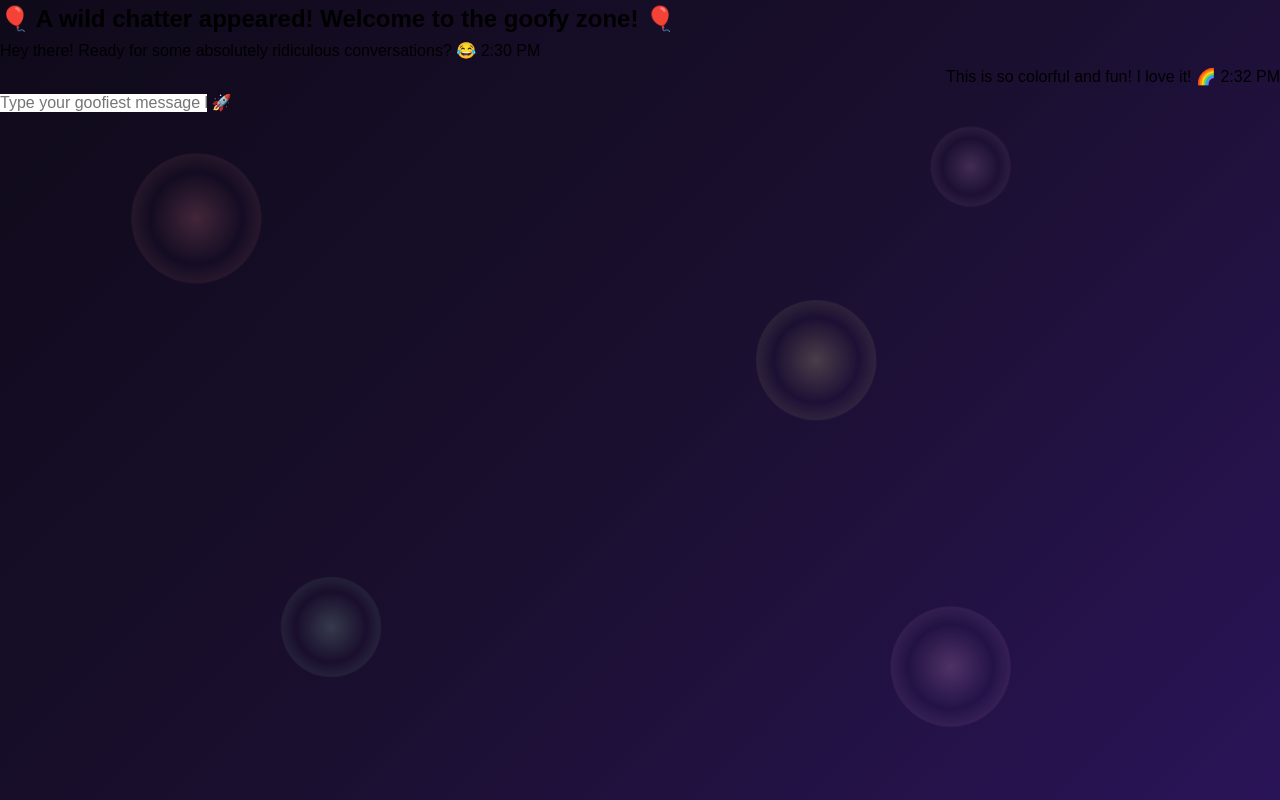
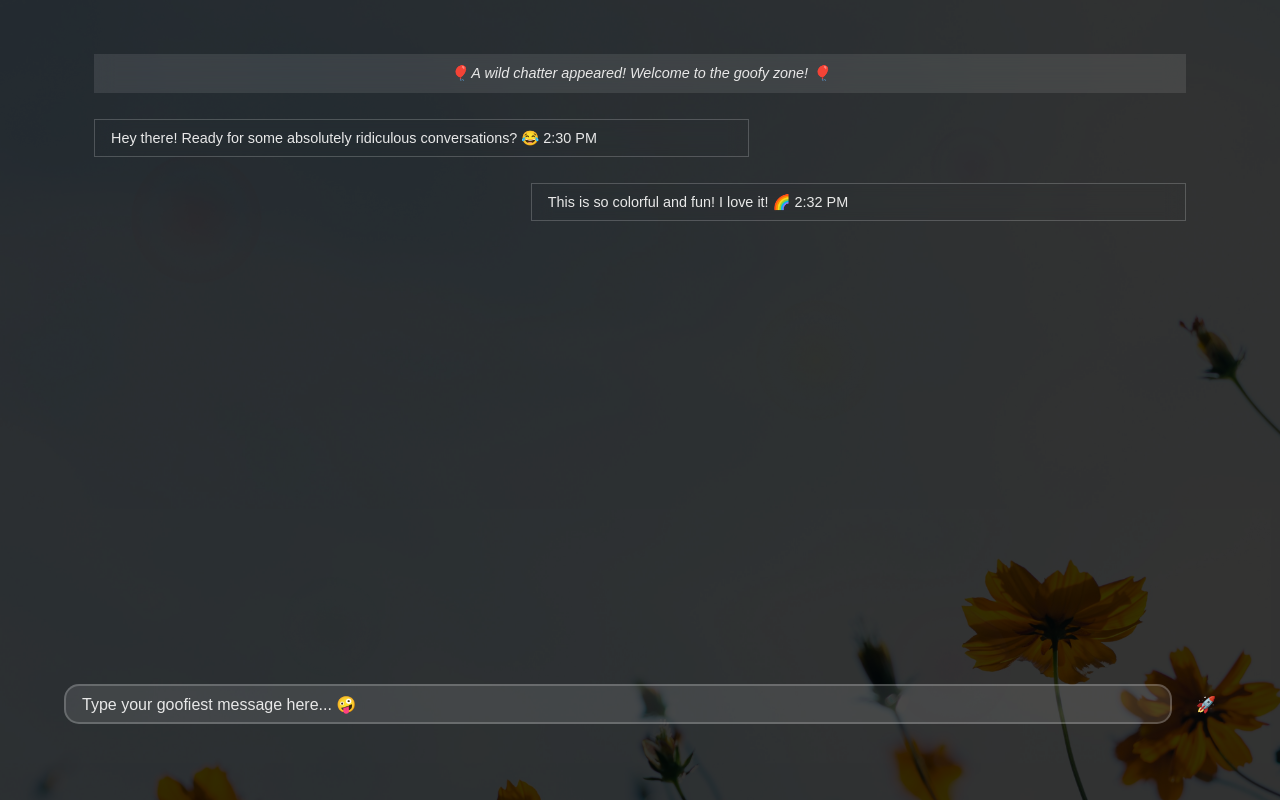
Before and after one commit to notjustsomesmalltowngirl/sayIt, a Flask app: page /chatroom/chill in a window 1280 px wide. Run offline with Flask 3, Linux system fonts and the light colour scheme.

Commit message:
started chill

```diff
--- a/static/styles/layouts/_chatroom-main.scss
+++ b/static/styles/layouts/_chatroom-main.scss
@@ -112,20 +112,29 @@
   //   z-index: -1;
   // }
 }
+.chatroom-main--playful-container {
+  background: url(/static/images/alex-presa-YgXrVF3ekCU-unsplash.jpg) no-repeat
+    center center;
+
+  font-family: "Fredoka", cursive;
+}
+.chatroom-main--chill-container {
+  background: url(/static/images/masaaki-mood3.jpg) no-repeat center center;
+  // chill blue img get that BUG
+}
 // playful styles
-.chatroom-main--playful-container {
+.chatroom-main-container {
   min-height: 100vh;
-  background: linear-gradient(
-    135deg,
-    var(--bg-primary) 0%,
-    var(--bg-secondary) 50%,
-    var(--bg-tertiary) 100%
-  );
-  font-family: "Fredoka", cursive;
+  // background: linear-gradient(
+  //   135deg,
+  //   var(--bg-primary) 0%,
+  //   var(--bg-secondary) 50%,
+  //   var(--bg-tertiary) 100%
+  // );
   color: var(--text-primary);
   overflow-x: hidden;
-  background: url(/static/images/alex-presa-YgXrVF3ekCU-unsplash.jpg) no-repeat
-    center center;
+
+  // add another text color and font
   background-size: cover;
 
   &::after {
@@ -164,7 +173,7 @@
   //   }
   // }
 }
-.chat__container--playful {
+.chat__container {
   display: flex;
   flex-direction: column;
   // align-items: center;
@@ -180,24 +189,29 @@
     padding: var(--space-sm);
   }
 }
-.chat--playful {
+.chat {
   flex: 1;
-  background: var(--glass-dark);
-  backdrop-filter: blur(20px);
-  -webkit-backdrop-filter: blur(20px);
-  border: 1px solid var(--glass-border);
-  border-radius: 25px;
-  padding: 30px;
-  margin-bottom: 20px;
-  box-shadow: 0 8px 32px var(--glass-shadow);
+  overflow-y: auto;
   display: flex;
   flex-direction: column;
   gap: 10px;
   max-height: 80vh;
-  overflow-y: auto;
+  padding: 30px;
+  margin-bottom: 20px;
+  &--playful {
+    // flex: 1;
+    background: var(--glass-dark);
+    backdrop-filter: blur(20px);
+    -webkit-backdrop-filter: blur(20px);
+    border: 1px solid var(--glass-border);
+    border-radius: 25px;
 
+    box-shadow: 0 8px 32px var(--glass-shadow);
+  }
+  &--chill {
+  }
   &::-webkit-scrollbar {
-    width: 8px;
+    width: 4px;
   }
   &::-webkit-scrollbar-track {
     border-radius: 14px;
@@ -205,11 +219,11 @@
   }
   &::-webkit-scrollbar-thumb {
     border-radius: 10px;
-    background: var(--strawberry);
+    background: gray;
 
-    &:hover {
-      background: var(--bubblegum);
-    }
+    // &:hover {
+    //   background: var(--bubblegum);
+    // }
   }
   @media (max-width: 600px) {
     border: initial;
@@ -220,23 +234,28 @@
     padding: 10px;
   }
 }
-.join-chat--playful {
-  font-family: "Comfortaa", cursive;
-  font-size: 1rem;
-  // font-weight: 500;
+.chat--chill {
+}
+.join-chat {
+  font-size: 0.9rem;
+  font-weight: 500;
   background-color: var(--glass-dark);
   backdrop-filter: blur(10px);
   -webkit-backdrop-filter: blur(10px);
   padding: var(--space-xs);
   text-align: center;
   margin-block-end: var(--space-sm);
-  border-radius: 16px;
-  background: linear-gradient(120deg, var(--blueberry), var(--bubblegum));
-  -webkit-background-clip: text;
-  -webkit-text-fill-color: transparent;
-  background-clip: text;
-  border: 1px solid var(--glass-border);
+
   font-style: italic;
+  &--playful {
+    background: linear-gradient(120deg, var(--blueberry), var(--bubblegum));
+    -webkit-background-clip: text;
+    -webkit-text-fill-color: transparent;
+    background-clip: text;
+    border: 1px solid var(--glass-border);
+    border-radius: 16px;
+    font-family: "Comfortaa", cursive;
+  }
 
   @media (max-width: 600px) {
     padding: 0.3rem;
@@ -267,29 +286,31 @@
 //   outline: none;
 //   transition: all 0.3s ease;
 // }
-.timestamp--playful {
-  color: var(--text-muted--playful);
-  text-align: center;
-  margin-block-start: 5px;
-  font-size: 0.7rem;
-}
+// .timestamp {
+//   // text-align: center;
+//   // margin-block-start: 5px;
+//   // font-size: 0.7rem;
+//   &--playful {
+//     color: var(--text-muted--playful);
+//   }
+// }
+
 .chat__message {
   display: flex;
   align-items: flex-end;
+  margin-block-end: var(--space-sm);
+  // color: var(--bg-primary);
+  // animation: bounceIn 600ms ease-in-out;
+  text-align: left;
   &--playful {
     margin-block-end: var(--space-sm);
     color: var(--bg-primary);
     animation: bounceIn 600ms ease-in-out;
-
-    .chat__message-bubble--playful {
-      display: flex;
-      flex-direction: column;
-      gap: 5px;
-    }
+    text-align: left;
 
     &:nth-child(odd) .chat__message-bubble--playful {
-      border-radius: 30px 50px 20px 40px;
-      transform: rotate(-1deg);
+      // border-radius: 30px 50px 20px 40px;
+      // transform: rotate(-1deg);
       background: linear-gradient(
         135deg,
         var(--strawberry),
@@ -301,8 +322,8 @@
       }
     }
     &:nth-child(even) .chat__message-bubble--playful {
-      border-radius: 20px 40px 50px 15px;
-      transform: rotate(1deg);
+      // border-radius: 20px 40px 50px 15px;
+      // transform: rotate(1deg);
       background: linear-gradient(
         135deg,
         var(--mint),
@@ -310,12 +331,12 @@
       );
       .chat__username--playful,
       .timestamp--playful {
-        color: var(--text-muted--playful);
+        color: var(--bg-tertiary);
       }
     }
     &:nth-child(3n + 1) .chat__message-bubble--playful {
-      border-radius: 60px 20px 40px 30px;
-      transform: rotate(-2deg);
+      // border-radius: 60px 20px 40px 30px;
+      // transform: rotate(-2deg);
       background: linear-gradient(
         135deg,
         var(--lavender),
@@ -327,8 +348,8 @@
       }
     }
     &:nth-child(4n -2) .chat__message-bubble--playful {
-      border-radius: 15px 45px 25px 55px;
-      transform: rotate(1.5deg);
+      // border-radius: 15px 45px 25px 55px;
+      // transform: rotate(1.5deg);
       background: linear-gradient(
         135deg,
         var(--lemon),
@@ -340,8 +361,8 @@
       }
     }
     &:nth-child(5n + 3) .chat__message-bubble--playful {
-      border-radius: 40px 15px 50px 20px;
-      transform: rotate(-0.5deg);
+      // border-radius: 40px 15px 50px 20px;
+      // transform: rotate(-0.5deg);
       background: linear-gradient(
         135deg,
         var(--blueberry),
@@ -360,22 +381,60 @@
       }
     }
   }
-  &-bubble--playful {
-    min-width: 25%;
+  &-author {
+    display: flex;
+    gap: 9px;
+    align-items: center;
+    justify-content: space-between;
+    width: 100%;
     text-align: center;
+    margin-block-start: 5px;
+    font-size: 0.7rem;
+
+    &--chill {
+      // add color
+    }
+  }
+  &-bubble {
+    display: inline-block;
+    width: fit-content;
+    width: -webkit-fill-available;
+    // text-align: center;
     max-width: 60%;
     position: relative;
-    font-size: 1.1rem;
+    font-size: 0.9rem;
     line-height: 1.4;
     word-wrap: break-word;
+    word-break: break-word;
+    overflow-wrap: break-word;
     border: 1px solid var(--glass-border);
     backdrop-filter: blur(10px);
     -webkit-backdrop-filter: blur(10px);
-    padding: var(--space-sm) var(--space-md);
-    // padding: var(--space-xs) var(--space-sm);
+    // padding: var(--space-sm) var(--space-md);
+    padding: var(--space-xs) var(--space-sm);
 
     cursor: pointer;
     transition: all 230ms ease;
+
+    &--chill {
+      // position: relative;
+      // &::after {
+      //   position: absolute;
+      //   top: 0;
+      //   left: 0;
+      //   z-index: 10000;
+      //   background: radial-gradient(
+      //     ellipse at center,
+      //     white 0%,
+      //     yellow 50%,
+      //     green
+      //   );
+      //   background-repeat: repeat;
+      //   height: 2px;
+      //   width: 2px;
+      //   border-radius: 50%;
+      // }
+    }
 
     // &::before {
     //   content: "";
@@ -389,11 +448,7 @@
     //   left: 25px;
     //   z-index: -1;
     // }
-    &:hover {
-      transform: scale(1.05) rotate(0deg) !important;
-      box-shadow: 0 10px 30px rgba(0, 0, 0, 0.2);
-      border: 2px solid var(--strawberry);
-    }
+
     @media (max-width: 700px) {
       padding: var(--space-xs) var(--space-sm);
     }
@@ -404,31 +459,76 @@
   }
 
   &-input--playful {
-    display: flex;
-    align-items: center;
-    gap: var(--space-md);
+    // display: flex;
+    // align-items: center;
+    // gap: var(--space-md);
   }
-  &-input-field--playful {
+  &-input-field {
     border: 2px solid var(--glass-border);
     padding: var(--space-xs) var(--space-sm);
     color: var(--text-primary);
-    flex: 1;
+    resize: none;
+    min-height: 40px;
+    max-height: 120px;
+    overflow-y: auto;
+    field-sizing: content;
+
     border-radius: 15px;
     background: rgba(255, 255, 255, 0.1);
     transition: all 0.3s ease;
-
-    &:focus {
-      box-shadow: 0 0 20px rgba(255, 138, 149, 0.3);
-      border: 1px solid var(--strawberry);
-    }
     &::placeholder {
       color: var(--text-muted);
     }
+    &--playful {
+      &:focus {
+        box-shadow: 0 0 20px rgba(255, 138, 149, 0.3);
+        border: 1px solid var(--strawberry);
+      }
+    }
+    &--chill {
+      &:focus {
+        // add something
+      }
+    }
   }
 }
+.chat__message-bubble--playful {
+  display: flex;
+  flex-direction: column;
+  gap: 5px;
+  align-items: flex-start;
+  border-radius: 9px;
+  &:hover {
+    transform: scale(1.05) rotate(0deg) !important;
+    box-shadow: 0 10px 30px rgba(0, 0, 0, 0.2);
+    border: 2px solid var(--strawberry);
+  }
+}
+// general styles
 .own {
   justify-content: flex-end;
 }
+
+.chat__message-bubble {
+  // display: flex;
+  // flex-direction: column;
+  // gap: 5px;
+  // color: white;
+}
+.chat__message-input {
+  display: flex;
+  align-items: center;
+  gap: var(--space-md);
+}
+.chat__message-input-field {
+  flex: 1;
+}
+.chatroom-main-container {
+  min-height: 100vh;
+  overflow-x: hidden;
+  background-size: cover;
+}
+// end of general styles
 .chat__message.own--playful:nth-child(even) .chat__message-bubble--playful {
   border: 2px solid var(--strawberry) !important;
   background: var(--glass-dark) !important;
@@ -454,3 +554,4 @@
   font-size: 0.7rem;
   text-align: center;
 }
+// chill
--- a/static/styles/layouts/_welcome-section.scss
+++ b/static/styles/layouts/_welcome-section.scss
@@ -77,9 +77,9 @@
   @include mixins.tablet {
     padding: var(--space-sm);
   }
-  // @include mixins.mobile {
-  //   padding: var(--space-xs);
-  // }
+  @include mixins.mobile {
+    padding: var(--space-xs);
+  }
 }
 .hero-image {
   font-size: 4rem;
--- a/static/styles/main.css
+++ b/static/styles/main.css
@@ -239,15 +239,21 @@
 }
 
 .chatroom-main--playful-container {
+  background: url(/static/images/alex-presa-YgXrVF3ekCU-unsplash.jpg) no-repeat center center;
+  font-family: "Fredoka", cursive;
+}
+
+.chatroom-main--chill-container {
+  background: url(/static/images/masaaki-mood3.jpg) no-repeat center center;
+}
+
+.chatroom-main-container {
   min-height: 100vh;
-  background: linear-gradient(135deg, var(--bg-primary) 0%, var(--bg-secondary) 50%, var(--bg-tertiary) 100%);
-  font-family: "Fredoka", cursive;
   color: var(--text-primary);
   overflow-x: hidden;
-  background: url(/static/images/alex-presa-YgXrVF3ekCU-unsplash.jpg) no-repeat center center;
   background-size: cover;
 }
-.chatroom-main--playful-container::after {
+.chatroom-main-container::after {
   content: "";
   position: absolute;
   background: linear-gradient(45deg, var(--glass-dark), var(--glass-shadow));
@@ -259,7 +265,7 @@
   background: rgba(0, 0, 0, 0.8);
 }
 
-.chat__container--playful {
+.chat__container {
   display: flex;
   flex-direction: column;
   position: relative;
@@ -270,43 +276,42 @@
   max-width: 1200px;
 }
 @media (max-width: 600px) {
-  .chat__container--playful {
+  .chat__container {
     padding: var(--space-sm);
   }
 }
 
+.chat {
+  flex: 1;
+  overflow-y: auto;
+  display: flex;
+  flex-direction: column;
+  gap: 10px;
+  max-height: 80vh;
+  padding: 30px;
+  margin-bottom: 20px;
+}
 .chat--playful {
-  flex: 1;
   background: var(--glass-dark);
   backdrop-filter: blur(20px);
   -webkit-backdrop-filter: blur(20px);
   border: 1px solid var(--glass-border);
   border-radius: 25px;
-  padding: 30px;
-  margin-bottom: 20px;
   box-shadow: 0 8px 32px var(--glass-shadow);
-  display: flex;
-  flex-direction: column;
-  gap: 10px;
-  max-height: 80vh;
-  overflow-y: auto;
-}
-.chat--playful::-webkit-scrollbar {
-  width: 8px;
-}
-.chat--playful::-webkit-scrollbar-track {
+}
+.chat::-webkit-scrollbar {
+  width: 4px;
+}
+.chat::-webkit-scrollbar-track {
   border-radius: 14px;
   background: rgba(255, 255, 255, 0.1);
 }
-.chat--playful::-webkit-scrollbar-thumb {
+.chat::-webkit-scrollbar-thumb {
   border-radius: 10px;
-  background: var(--strawberry);
-}
-.chat--playful::-webkit-scrollbar-thumb:hover {
-  background: var(--bubblegum);
+  background: gray;
 }
 @media (max-width: 600px) {
-  .chat--playful {
+  .chat {
     border: initial;
     backdrop-filter: initial;
     -webkit-backdrop-filter: initial;
@@ -316,156 +321,176 @@
   }
 }
 
-.join-chat--playful {
-  font-family: "Comfortaa", cursive;
-  font-size: 1rem;
+.join-chat {
+  font-size: 0.9rem;
+  font-weight: 500;
   background-color: var(--glass-dark);
   backdrop-filter: blur(10px);
   -webkit-backdrop-filter: blur(10px);
   padding: var(--space-xs);
   text-align: center;
   margin-block-end: var(--space-sm);
-  border-radius: 16px;
+  font-style: italic;
+}
+.join-chat--playful {
   background: linear-gradient(120deg, var(--blueberry), var(--bubblegum));
   -webkit-background-clip: text;
   -webkit-text-fill-color: transparent;
   background-clip: text;
   border: 1px solid var(--glass-border);
-  font-style: italic;
+  border-radius: 16px;
+  font-family: "Comfortaa", cursive;
 }
 @media (max-width: 600px) {
-  .join-chat--playful {
+  .join-chat {
     padding: 0.3rem;
     font-size: 0.8rem;
   }
-}
-
-.timestamp--playful {
-  color: var(--text-muted--playful);
-  text-align: center;
-  margin-block-start: 5px;
-  font-size: 0.7rem;
 }
 
 .chat__message {
   display: flex;
   align-items: flex-end;
+  margin-block-end: var(--space-sm);
+  text-align: left;
 }
 .chat__message--playful {
   margin-block-end: var(--space-sm);
   color: var(--bg-primary);
   animation: bounceIn 600ms ease-in-out;
-}
-.chat__message--playful .chat__message-bubble--playful {
+  text-align: left;
+}
+.chat__message--playful:nth-child(odd) .chat__message-bubble--playful {
+  background: linear-gradient(135deg, var(--strawberry), rgba(255, 138, 149, 0.8));
+}
+.chat__message--playful:nth-child(odd) .chat__message-bubble--playful .chat__username--playful,
+.chat__message--playful:nth-child(odd) .chat__message-bubble--playful .timestamp--playful {
+  color: var(--text-primary);
+}
+.chat__message--playful:nth-child(even) .chat__message-bubble--playful {
+  background: linear-gradient(135deg, var(--mint), rgba(168, 230, 207, 0.8));
+}
+.chat__message--playful:nth-child(even) .chat__message-bubble--playful .chat__username--playful,
+.chat__message--playful:nth-child(even) .chat__message-bubble--playful .timestamp--playful {
+  color: var(--bg-tertiary);
+}
+.chat__message--playful:nth-child(3n+1) .chat__message-bubble--playful {
+  background: linear-gradient(135deg, var(--lavender), rgba(221, 160, 221, 0.8));
+}
+.chat__message--playful:nth-child(3n+1) .chat__message-bubble--playful .chat__username--playful,
+.chat__message--playful:nth-child(3n+1) .chat__message-bubble--playful .timestamp--playful {
+  color: var(--text-primary);
+}
+.chat__message--playful:nth-child(4n-2) .chat__message-bubble--playful {
+  background: linear-gradient(135deg, var(--lemon), rgba(255, 245, 157, 0.8));
+}
+.chat__message--playful:nth-child(4n-2) .chat__message-bubble--playful .chat__username--playful,
+.chat__message--playful:nth-child(4n-2) .chat__message-bubble--playful .timestamp--playful {
+  color: var(--bg-tertiary);
+}
+.chat__message--playful:nth-child(5n+3) .chat__message-bubble--playful {
+  background: linear-gradient(135deg, var(--blueberry), rgba(135, 206, 235, 0.8));
+}
+.chat__message--playful:nth-child(6n+8) .message-bubble--playful {
+  background: linear-gradient(135deg, var(--bubblegum), rgba(255, 179, 230, 0.8));
+}
+.chat__message--playful:nth-child(6n+8) .message-bubble--playful .timestamp--playful {
+  color: var(--bg-primary);
+}
+.chat__message-author {
+  display: flex;
+  gap: 9px;
+  align-items: center;
+  justify-content: space-between;
+  width: 100%;
+  text-align: center;
+  margin-block-start: 5px;
+  font-size: 0.7rem;
+}
+.chat__message-bubble {
+  display: inline-block;
+  width: -moz-fit-content;
+  width: fit-content;
+  width: -webkit-fill-available;
+  max-width: 60%;
+  position: relative;
+  font-size: 0.9rem;
+  line-height: 1.4;
+  word-wrap: break-word;
+  word-break: break-word;
+  overflow-wrap: break-word;
+  border: 1px solid var(--glass-border);
+  backdrop-filter: blur(10px);
+  -webkit-backdrop-filter: blur(10px);
+  padding: var(--space-xs) var(--space-sm);
+  cursor: pointer;
+  transition: all 230ms ease;
+}
+@media (max-width: 700px) {
+  .chat__message-bubble {
+    padding: var(--space-xs) var(--space-sm);
+  }
+}
+@media (max-width: 600px) {
+  .chat__message-bubble {
+    max-width: 82%;
+    font-size: 0.9rem;
+  }
+}
+.chat__message-input-field {
+  border: 2px solid var(--glass-border);
+  padding: var(--space-xs) var(--space-sm);
+  color: var(--text-primary);
+  resize: none;
+  min-height: 40px;
+  max-height: 120px;
+  overflow-y: auto;
+  field-sizing: content;
+  border-radius: 15px;
+  background: rgba(255, 255, 255, 0.1);
+  transition: all 0.3s ease;
+}
+.chat__message-input-field::-moz-placeholder {
+  color: var(--text-muted);
+}
+.chat__message-input-field::placeholder {
+  color: var(--text-muted);
+}
+.chat__message-input-field--playful:focus {
+  box-shadow: 0 0 20px rgba(255, 138, 149, 0.3);
+  border: 1px solid var(--strawberry);
+}
+.chat__message-bubble--playful {
   display: flex;
   flex-direction: column;
   gap: 5px;
-}
-.chat__message--playful:nth-child(odd) .chat__message-bubble--playful {
-  border-radius: 30px 50px 20px 40px;
-  transform: rotate(-1deg);
-  background: linear-gradient(135deg, var(--strawberry), rgba(255, 138, 149, 0.8));
-}
-.chat__message--playful:nth-child(odd) .chat__message-bubble--playful .chat__username--playful,
-.chat__message--playful:nth-child(odd) .chat__message-bubble--playful .timestamp--playful {
-  color: var(--text-primary);
-}
-.chat__message--playful:nth-child(even) .chat__message-bubble--playful {
-  border-radius: 20px 40px 50px 15px;
-  transform: rotate(1deg);
-  background: linear-gradient(135deg, var(--mint), rgba(168, 230, 207, 0.8));
-}
-.chat__message--playful:nth-child(even) .chat__message-bubble--playful .chat__username--playful,
-.chat__message--playful:nth-child(even) .chat__message-bubble--playful .timestamp--playful {
-  color: var(--text-muted--playful);
-}
-.chat__message--playful:nth-child(3n+1) .chat__message-bubble--playful {
-  border-radius: 60px 20px 40px 30px;
-  transform: rotate(-2deg);
-  background: linear-gradient(135deg, var(--lavender), rgba(221, 160, 221, 0.8));
-}
-.chat__message--playful:nth-child(3n+1) .chat__message-bubble--playful .chat__username--playful,
-.chat__message--playful:nth-child(3n+1) .chat__message-bubble--playful .timestamp--playful {
-  color: var(--text-primary);
-}
-.chat__message--playful:nth-child(4n-2) .chat__message-bubble--playful {
-  border-radius: 15px 45px 25px 55px;
-  transform: rotate(1.5deg);
-  background: linear-gradient(135deg, var(--lemon), rgba(255, 245, 157, 0.8));
-}
-.chat__message--playful:nth-child(4n-2) .chat__message-bubble--playful .chat__username--playful,
-.chat__message--playful:nth-child(4n-2) .chat__message-bubble--playful .timestamp--playful {
-  color: var(--bg-tertiary);
-}
-.chat__message--playful:nth-child(5n+3) .chat__message-bubble--playful {
-  border-radius: 40px 15px 50px 20px;
-  transform: rotate(-0.5deg);
-  background: linear-gradient(135deg, var(--blueberry), rgba(135, 206, 235, 0.8));
-}
-.chat__message--playful:nth-child(6n+8) .message-bubble--playful {
-  background: linear-gradient(135deg, var(--bubblegum), rgba(255, 179, 230, 0.8));
-}
-.chat__message--playful:nth-child(6n+8) .message-bubble--playful .timestamp--playful {
-  color: var(--bg-primary);
-}
-.chat__message-bubble--playful {
-  min-width: 25%;
-  text-align: center;
-  max-width: 60%;
-  position: relative;
-  font-size: 1.1rem;
-  line-height: 1.4;
-  word-wrap: break-word;
-  border: 1px solid var(--glass-border);
-  backdrop-filter: blur(10px);
-  -webkit-backdrop-filter: blur(10px);
-  padding: var(--space-sm) var(--space-md);
-  cursor: pointer;
-  transition: all 230ms ease;
+  align-items: flex-start;
+  border-radius: 9px;
 }
 .chat__message-bubble--playful:hover {
   transform: scale(1.05) rotate(0deg) !important;
   box-shadow: 0 10px 30px rgba(0, 0, 0, 0.2);
   border: 2px solid var(--strawberry);
 }
-@media (max-width: 700px) {
-  .chat__message-bubble--playful {
-    padding: var(--space-xs) var(--space-sm);
-  }
-}
-@media (max-width: 600px) {
-  .chat__message-bubble--playful {
-    max-width: 82%;
-    font-size: 0.9rem;
-  }
-}
-.chat__message-input--playful {
+
+.own {
+  justify-content: flex-end;
+}
+
+.chat__message-input {
   display: flex;
   align-items: center;
   gap: var(--space-md);
 }
-.chat__message-input-field--playful {
-  border: 2px solid var(--glass-border);
-  padding: var(--space-xs) var(--space-sm);
-  color: var(--text-primary);
+
+.chat__message-input-field {
   flex: 1;
-  border-radius: 15px;
-  background: rgba(255, 255, 255, 0.1);
-  transition: all 0.3s ease;
-}
-.chat__message-input-field--playful:focus {
-  box-shadow: 0 0 20px rgba(255, 138, 149, 0.3);
-  border: 1px solid var(--strawberry);
-}
-.chat__message-input-field--playful::-moz-placeholder {
-  color: var(--text-muted);
-}
-.chat__message-input-field--playful::placeholder {
-  color: var(--text-muted);
-}
-
-.own {
-  justify-content: flex-end;
+}
+
+.chatroom-main-container {
+  min-height: 100vh;
+  overflow-x: hidden;
+  background-size: cover;
 }
 
 .chat__message.own--playful:nth-child(even) .chat__message-bubble--playful {
@@ -937,6 +962,11 @@
 @media (max-width: 780px) {
   .page-container {
     padding: var(--space-sm);
+  }
+}
+@media (max-width: 480px) {
+  .page-container {
+    padding: var(--space-xs);
   }
 }
 
```
Also changed, not shown: templates/chatroom-main.html (+93 -74 lines), 1 other file.
